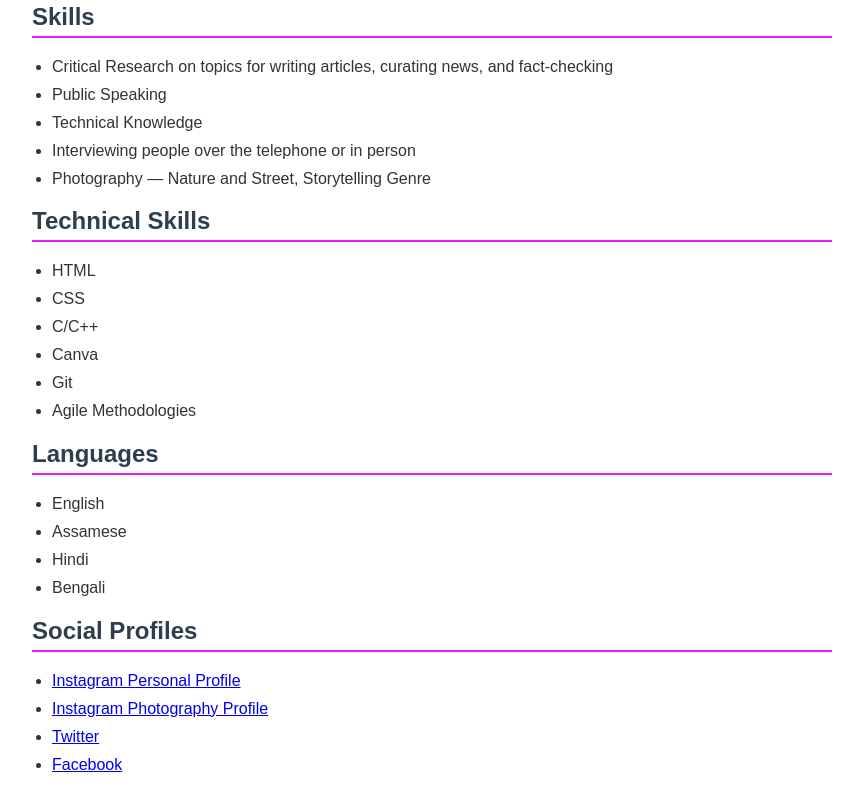
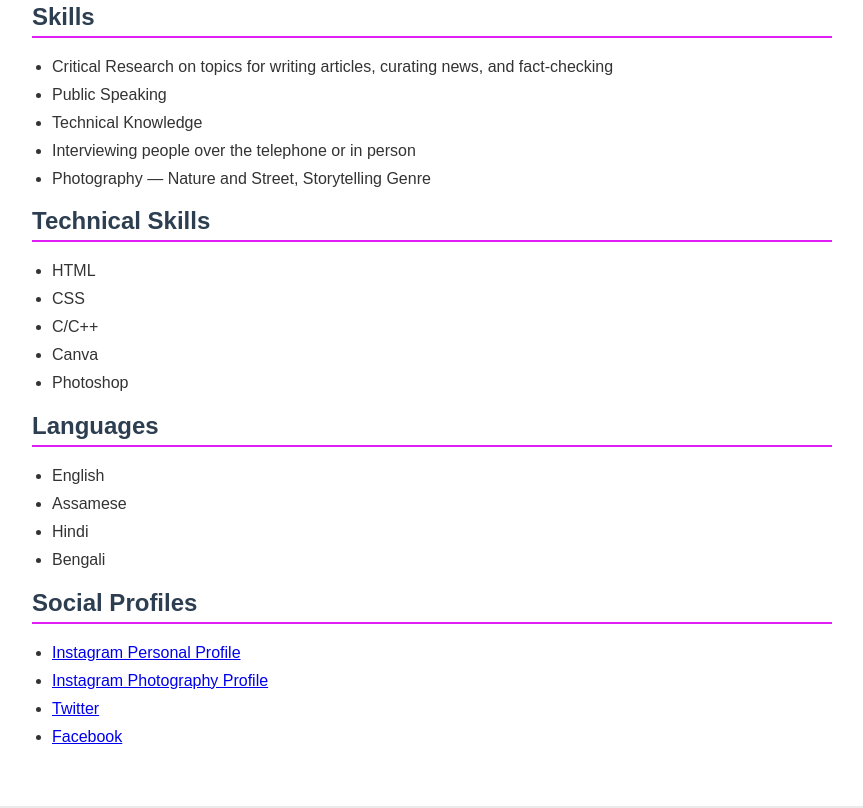
Before and after one commit to AlvisKhan/res, a plain HTML site: page index.html in a window 1280 px wide. Shown: the part 812-1620 px from the top of the page, without its empty margins (208-1071 px from the left). Drawn offline with Linux system fonts and the light colour scheme.

Commit message:
index.html

```diff
--- a/index.html
+++ b/index.html
@@ -70,8 +70,7 @@
                 <li>CSS</li>
                 <li>C/C++</li>
                 <li>Canva</li>
-                <li>Git</li>
-                <li>Agile Methodologies</li>
+                <li>Photoshop</li>
             </ul>
         </section>
 
```
